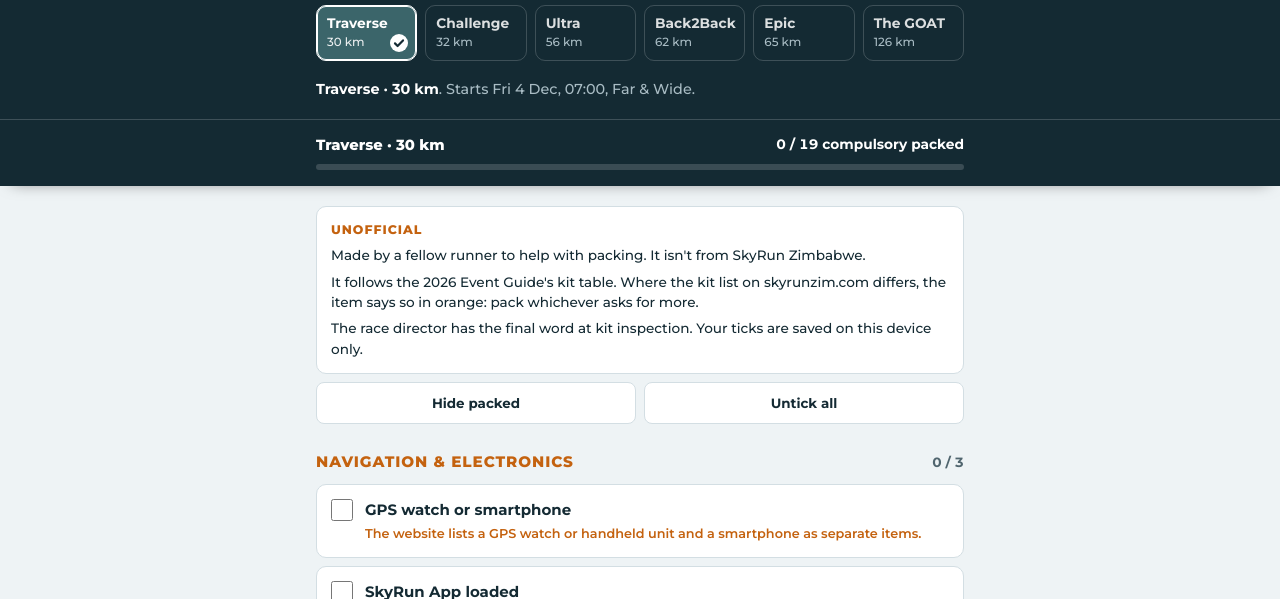
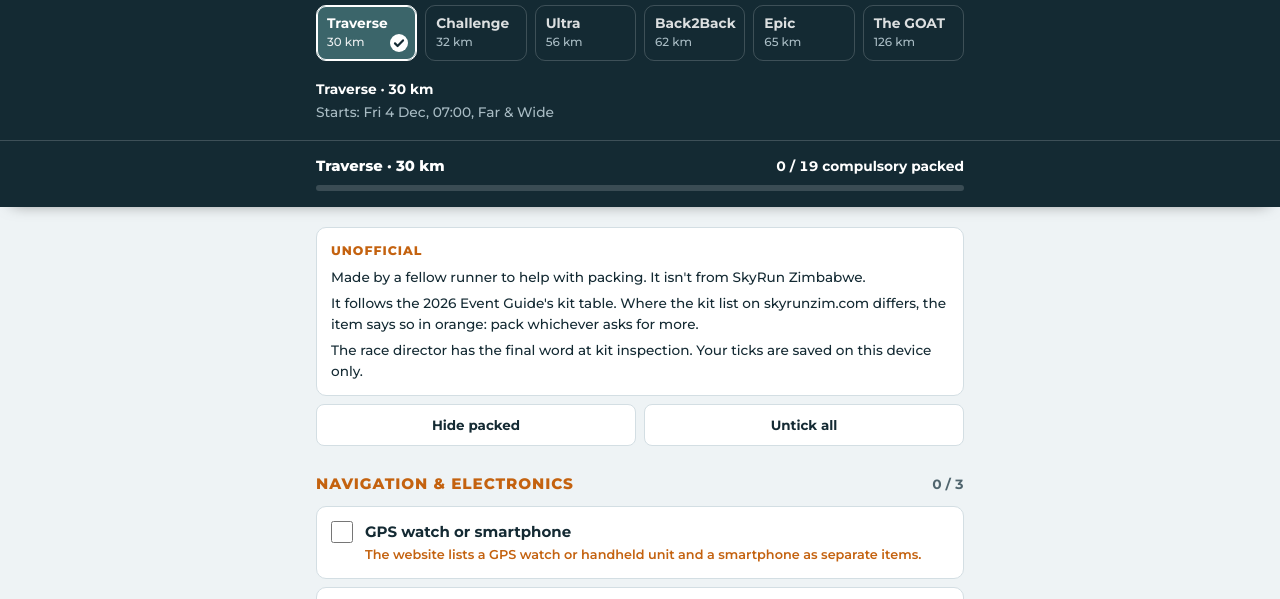
Before and after one commit to idzap/skyrun-kit-list, a plain HTML site: page index.html in a window 1280 px wide. Shown: the part 122-721 px from the top of the page. Drawn offline with Linux system fonts and the light colour scheme.

Commit message:
Square icons everywhere for clean WhatsApp previews; simpler race start lines
- icon.svg made square; new square favicon.ico and icon-192.png; icon links cache-busted (?v=2)
- Start lines: race name, then 'Starts:' or one line per Back2Back stage; place names kept together
- Pinned bar no longer clips the last letter of the race name

Co-Authored-By: Claude Opus 5.5 <noreply@anthropic.com>

```diff
--- a/index.html
+++ b/index.html
@@ -14,8 +14,10 @@
 <meta property="og:image:width" content="1200">
 <meta property="og:image:height" content="630">
 <meta name="twitter:card" content="summary_large_image">
-<link rel="icon" href="icon.svg" type="image/svg+xml">
-<link rel="apple-touch-icon" href="apple-touch-icon.png">
+<link rel="icon" href="favicon.ico?v=2" sizes="48x48">
+<link rel="icon" href="icon.svg?v=2" type="image/svg+xml">
+<link rel="icon" href="icon-192.png?v=2" sizes="192x192" type="image/png">
+<link rel="apple-touch-icon" href="apple-touch-icon.png?v=2">
 <link rel="preconnect" href="https://fonts.googleapis.com">
 <link rel="preconnect" href="https://fonts.gstatic.com" crossorigin>
 <link href="https://fonts.googleapis.com/css2?family=Montserrat:wght@500;600;700;800&display=swap" rel="stylesheet">
@@ -80,16 +82,17 @@ h1 span { color: var(--accent); }
 .race[aria-pressed="true"] .tick { display: block; }
 @media (max-width: 359px) { .race { padding: 9px 8px; font-size: .78rem; } .race small { font-size: .7rem; } .race .tick { right: 6px; bottom: 6px; } }
 
-.chosen { font-size: .9rem; color: var(--head-muted); }
+.chosen { font-size: .86rem; color: var(--head-muted); }
 .chosen b { color: #fff; font-weight: 700; }
-.chosen .stage { display: block; margin-top: 2px; }
+.chosen b { display: block; margin-bottom: 2px; }
+.chosen .stage { display: block; }
 
 /* pinned bar: chosen race and progress */
 .bar { position: sticky; top: env(safe-area-inset-top, 0px); z-index: 5; background: var(--head); color: #fff; border-top: 1px solid var(--head-line); box-shadow: 0 8px 16px -12px rgba(0,0,0,.55); }
 .bar .inner { min-height: var(--bar-h); padding-top: 10px; padding-bottom: 12px; display: grid; gap: 8px; align-content: center; }
 .bar-row { display: flex; justify-content: space-between; align-items: center; gap: 12px; }
 .bar-race { display: flex; align-items: center; gap: 8px; min-width: 0; font-weight: 800; font-size: .92rem; white-space: nowrap; }
-.bar-race span { overflow: hidden; text-overflow: ellipsis; }
+.bar-race span { padding-right: 1px; }
 .count { flex: none; font-weight: 700; font-size: .86rem; font-variant-numeric: tabular-nums; white-space: nowrap; }
 .count.full { color: var(--accent); }
 @media (max-width: 479px) { .count .wide { display: none; } }
@@ -416,9 +419,9 @@ function render() {
   document.documentElement.style.setProperty("--rc", `var(--race-${race})`);
   RACES.forEach(r => $("race-" + r.id).setAttribute("aria-pressed", r.id === race));
   // Back2Back is the only race over two days, so it lists both stage starts.
-  $("chosen").innerHTML = info.stages
-    ? `<b>${esc(info.name)} · ${esc(info.dist)}</b>, over two days.` + info.stages.map(st => `<span class="stage">${esc(st.label)}: ${esc(st.when)}, ${esc(st.where)}.</span>`).join("")
-    : `<b>${esc(info.name)} · ${esc(info.dist)}</b>. Starts ${esc(info.when)}, ${esc(info.where)}.`;
+  const starts = info.stages || [{ label: "Starts", when: info.when, where: info.where }];
+  $("chosen").innerHTML = `<b>${esc(info.name)} · ${esc(info.dist)}</b>` +
+    starts.map(st => `<span class="stage">${esc(st.label)}: ${esc(st.when)}, <span class="nw">${esc(st.where)}</span></span>`).join("");
   $("bar-name").textContent = `${info.name} · ${info.dist}`;
 
   const done = mine(), list = $("list");
```
Also changed, not shown: favicon.ico (added), icon-192.png (added), icon.svg, 1 other file.
